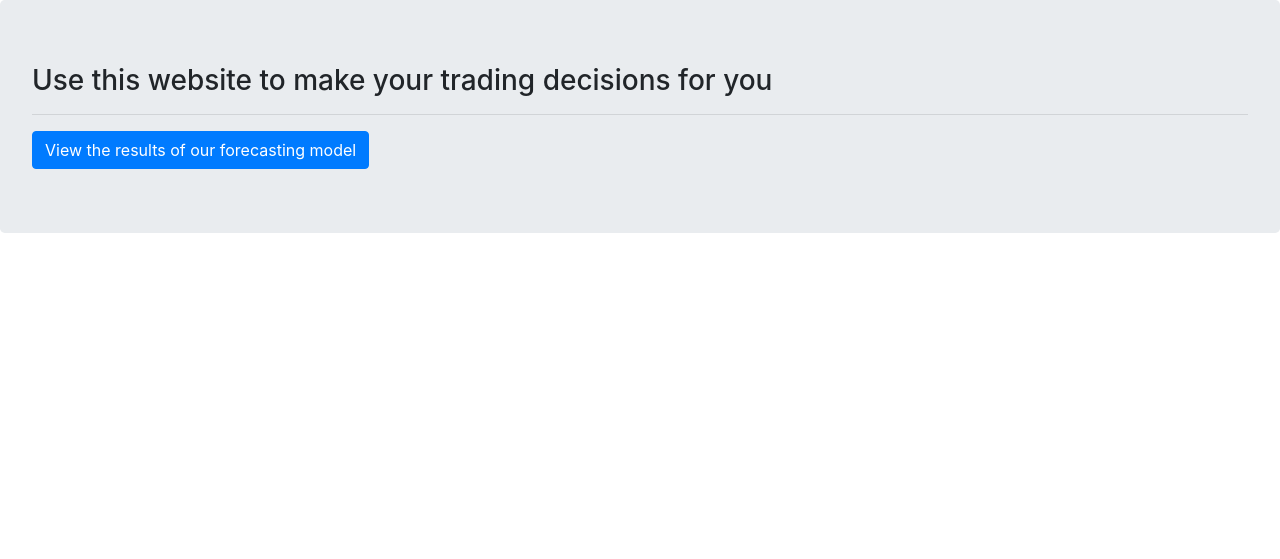
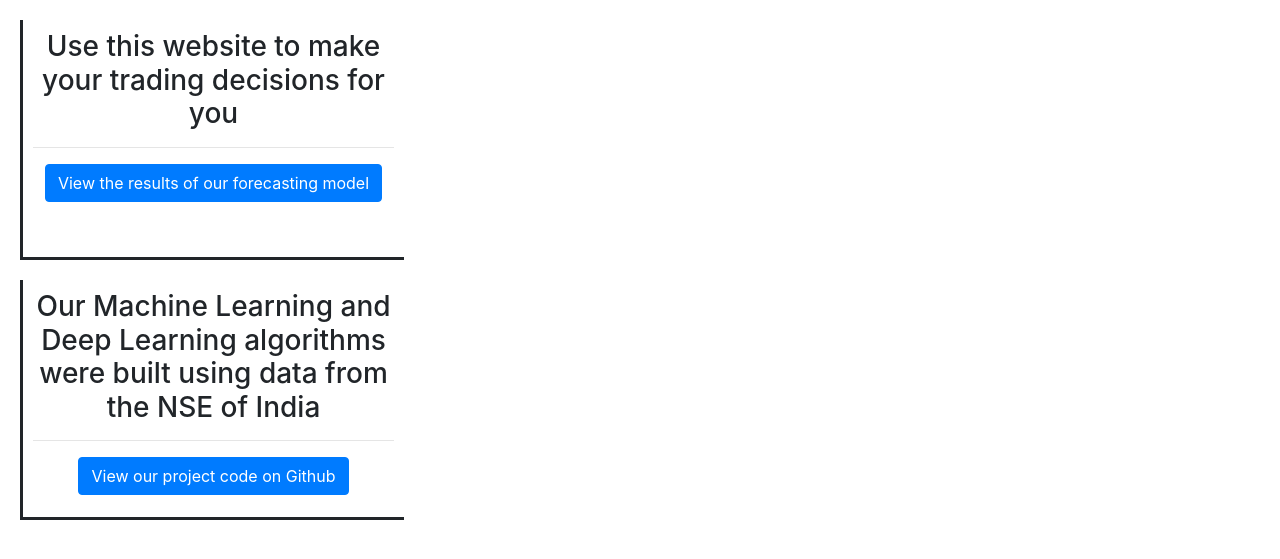
Before and after one commit to Pandani07/Final-Project, a Flask app: page / in a window 1280 px wide. Shown: the part 120-679 px from the top of the page. Run offline with Flask 2, Linux system fonts and the light colour scheme; parts of the project's set-up code (start-up, migrations or seed data) failed here and were passed over; some libraries are stand-ins or nearby versions.

Commit message:
ui changes

```diff
--- a/app.py
+++ b/app.py
@@ -17,7 +17,7 @@ from scraping import company_dict
 import sendgrid
 import os
 from sendgrid.helpers.mail import *
-sg = sendgrid.SendGridAPIClient('')
+sg = sendgrid.SendGridAPIClient('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')
 
 
 pickle_dict = {
@@ -108,7 +108,7 @@ def detect_trend():
 
 @app.route('/visualize', methods=['GET', 'POST'])
 def visualize():
-    fig=px.line(df50, x='Date',y='Open', title='Nifty 50 Closing Price vs Date')
+    fig=px.line(df50, x='Date',y='Open', title='Nifty 50 Closing Price vs Date', width=800, height=400)
     image = HTML(fig.to_html())
     return render_template("visualize.html",image=image)
 
@@ -117,7 +117,5 @@ def projectlink():
     project_link = 'https://github.com/Pandani07/Final-Project'
     return render_template("projectlink.html", project_link = project_link)
 
-
-
 if __name__ == "__main__":
     app.run(debug=True)
--- a/templates/index.html
+++ b/templates/index.html
@@ -1,16 +1,47 @@
-{% extends "header.html" %}
-{% block content %}
- <style>
-    body{
-        background-color: white;
-    }
+{% extends "header.html" %} {% block content %}
+<style>
+  #about-section > * {
+    display: block;
+    text-align: center;
+    margin: 20px;
+  }
+  .prediction_link {
+    height: 30%;
+    width: 30%;
+    padding: 10px;
+    border-left-style: solid;
+    border-bottom-style: solid ;
+  }
+
+  .detect_link {
+    height: 30%;
+    width: 30%;
+    padding: 10px;
+    border-left-style: solid;
+    border-bottom-style: solid ;
+
+  }
 </style>
 <body>
-    <div class="jumbotron">
-        <h3 class="display-6">Use this website to make your trading decisions for you</h3>
-        <hr class="hr-1">
-        <a class="btn btn-primary" href="visualize" role="button">View the results of our forecasting model</a>
+  <div id="about-section">
+    <div class="prediction_link">
+      <h3 class="display-6">
+        Use this website to make your trading decisions for you
+      </h3>
+      <hr class="hr-1" />
+      <a class="btn btn-primary" href="visualize" role="button"
+        >View the results of our forecasting model</a
+      >
+    </div>
+    <div class="detect_link">
+      <h3 class="display-6">
+        Our Machine Learning and Deep Learning algorithms were built using data
+        from the NSE of India
+      </h3>
 
+      <hr class="hr-1" />
+      <a class="btn btn-primary" href="visualize" role="button">View our project code on Github</a>
     </div>
+  </div>
 </body>
 {% endblock content %}
--- a/templates/projectlink.html
+++ b/templates/projectlink.html
@@ -5,7 +5,8 @@
         opacity: 0.9;
         background-repeat: no-repeat;
         background-attachment: fixed;
-        background-size: cover;}
+        background-size: cover;
+        }
 </style>
 <link rel="stylesheet" href="../static/styles/styles.css">
 <div id="about-section" style="background-image: url('https://images6.alphacoders.com/114/1141549.png'); " >
```
Also changed, not shown: templates/visualize.html (+39 -2 lines), static/images/autocorrelation.png (renamed from templates/images/autocorrelation.png), static/images/lessunits.png (added), static/images/moreunits.png (added), static/images/nse.jpg (added).
